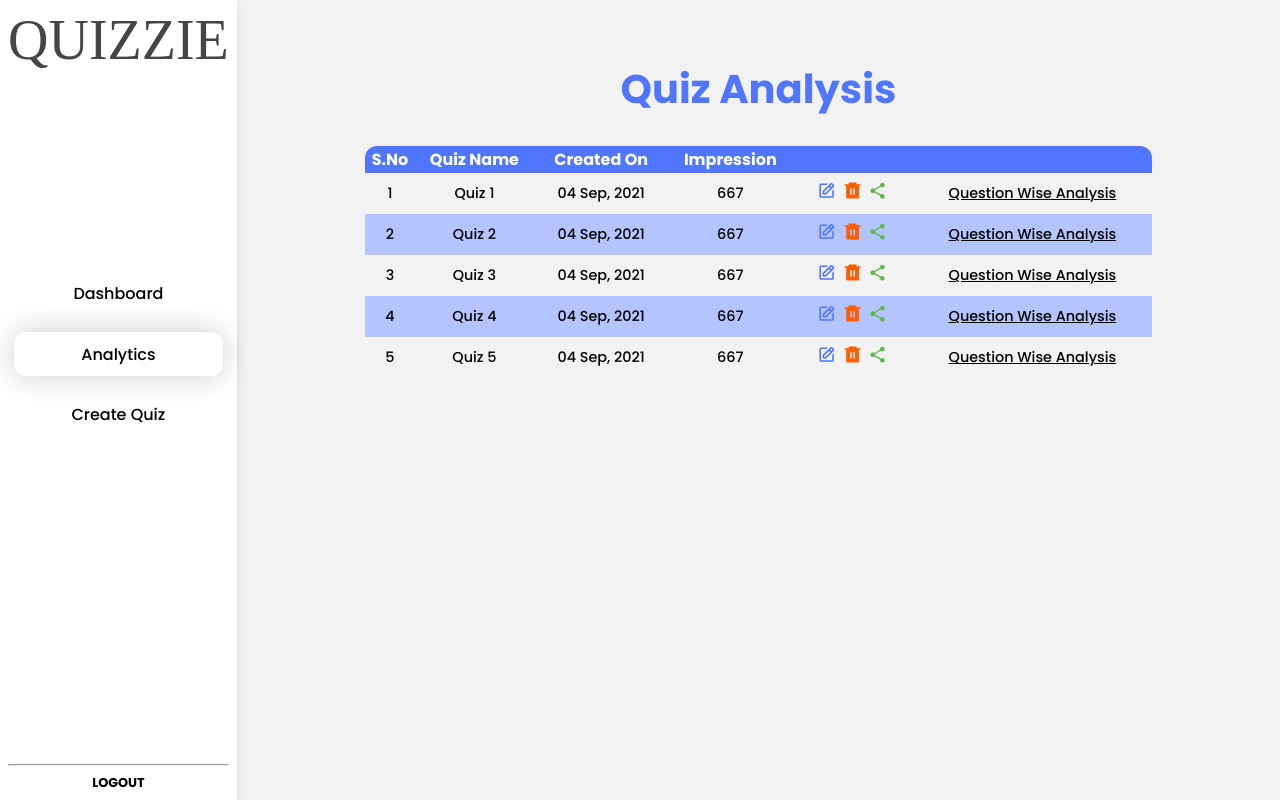
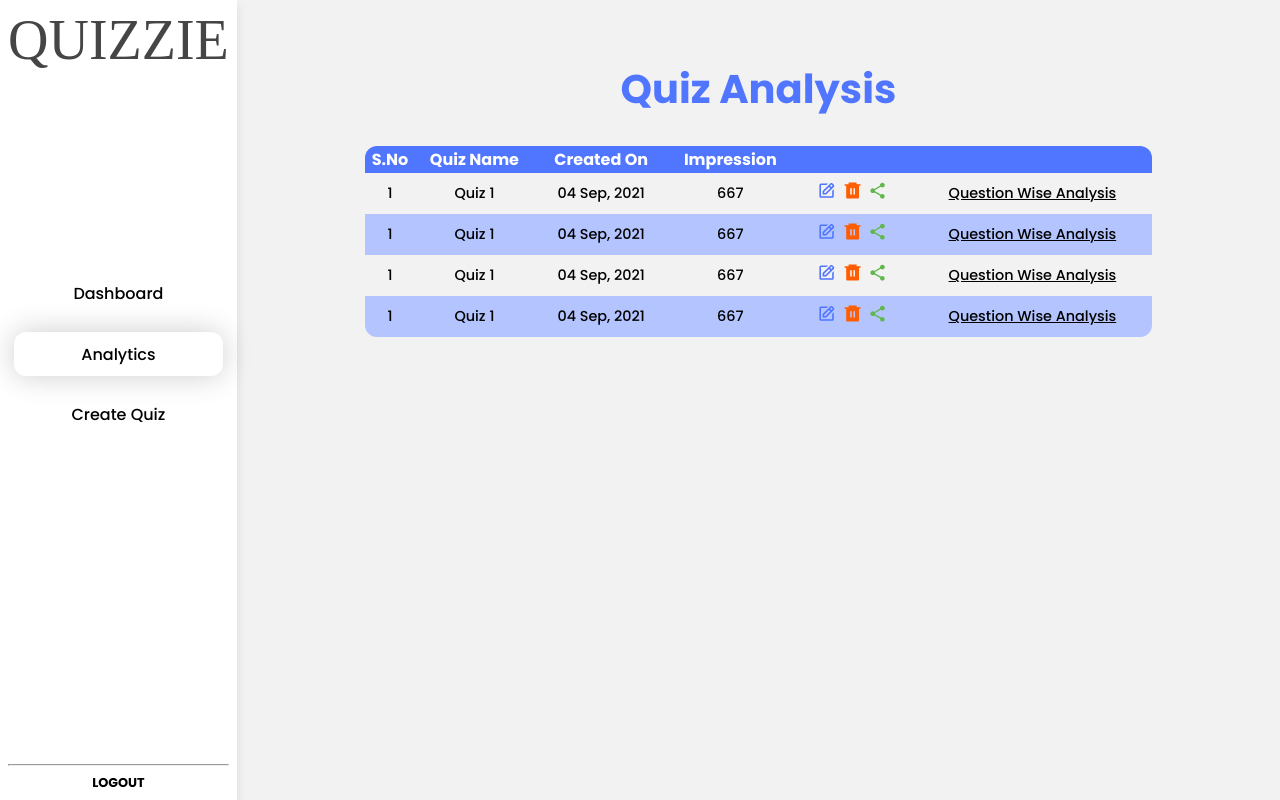
Before and after one commit to whysosaket/Quizzie, a React (Vite) app in the folder client/: page / in a window 1280 px wide. Both pictures are taken after a click on the element "Analytics". Built offline with nearby package versions, Linux system fonts and the light colour scheme; a web font is replaced by a local one.

Commit message:
Poll and QNA Type Added

```diff
--- a/client/src/App.jsx
+++ b/client/src/App.jsx
@@ -1,6 +1,7 @@
 import { BrowserRouter as Router, Route, Routes } from "react-router-dom";
 import Home from "./pages/Home";
 import Auth from "./pages/Auth";
+import QWAnalytics from "./pages/QWAnalytics";
 
 function App() {
   return (
--- /dev/null
+++ b/client/src/components/Analytics/AnalyticItem.jsx
@@ -0,0 +1,34 @@
+import React from "react";
+import { BiEdit } from "react-icons/bi";
+import { RiDeleteBin6Fill } from "react-icons/ri";
+import { IoMdShare } from "react-icons/io";
+import { Link } from "react-router-dom";
+
+const AnalyticItem = (props) => {
+
+  const {setIsSingle} = props;
+
+  const handleQuestionWiseAnalysis = () => {
+    setIsSingle(true);
+  }
+  return (
+    <>
+      <tr>
+        <td>1</td>
+        <td>Quiz 1</td>
+        <td>04 Sep, 2021</td>
+        <td>667</td>
+        <td>
+          <BiEdit className="editicon" />
+          <RiDeleteBin6Fill className="deleteicon" />
+          <IoMdShare className="shareicon" />
+        </td>
+        <td className="qwa">
+            <div onClick={handleQuestionWiseAnalysis}>Question Wise Analysis</div>
+        </td>
+      </tr>
+    </>
+  );
+};
+
+export default AnalyticItem;
--- /dev/null
+++ b/client/src/components/Analytics/PollBox.jsx
@@ -0,0 +1,28 @@
+import React from "react";
+
+const PollBox = () => {
+  return (
+    <>
+      <div className="boxes">
+        <div className="box poll">
+          <h1>60</h1>
+          <h3>Option 1</h3>
+        </div>
+        <div className="box poll">
+          <h1>39</h1>
+          <h3>Option 2</h3>
+        </div>
+        <div className="box poll">
+          <h1>21</h1>
+          <h3>Option 3</h3>
+        </div>
+        <div className="box poll">
+          <h1>21</h1>
+          <h3>Option 4</h3>
+        </div>
+      </div>
+    </>
+  );
+};
+
+export default PollBox;
--- /dev/null
+++ b/client/src/components/Analytics/QNABox.jsx
@@ -0,0 +1,24 @@
+import React from 'react'
+
+const QNABox = () => {
+  return (
+    <>
+     <div className='boxes'>
+            <div className='box'>
+                <h1>60</h1>
+                <h3>People Attemted the question</h3>
+            </div>
+            <div className='box'>
+                <h1>39</h1>
+                <h3>People Answered Correctly</h3>
+            </div>
+            <div className='box'>
+                <h1>21</h1>
+                <h3>People Answered Incorrectly</h3>
+            </div>
+        </div>
+    </>
+  )
+}
+
+export default QNABox
--- /dev/null
+++ b/client/src/components/Analytics/QNAItem.jsx
@@ -0,0 +1,16 @@
+import React from 'react'
+import QNABox from './QNABox'
+import PollBox from './PollBox'
+
+const QNAItem = () => {
+  return (
+    <div className='qnaitem'>
+        <h2>Q.1 Question place holder for analysis ?</h2>
+        {/* <QNABox /> */}
+        <PollBox />
+        <hr />
+    </div>
+  )
+}
+
+export default QNAItem
--- a/client/src/pages/Analytics.jsx
+++ b/client/src/pages/Analytics.jsx
@@ -1,92 +1,43 @@
-import React from 'react'
-import '../styles/Analytics.css'
-import { BiEdit } from "react-icons/bi";
-import { RiDeleteBin6Fill } from "react-icons/ri";
-import { IoMdShare } from "react-icons/io";
+import React, {useState} from "react";
+import "../styles/Analytics.css";
+import AnalyticItem from "../components/Analytics/AnalyticItem";
+import QWAnalytics from "./QWAnalytics";
 
 const Analytics = () => {
+  const [isSingle, setIsSingle] = useState(false);
   return (
-    <div className='analysis'>
-      <h1 className='analtitle'>Quiz Analysis</h1>
-      <div className='analtable'>
-      <table className='table'>
+    <>
+      {isSingle ? (
+        <QWAnalytics />
+      ) : (
+        <>
+          <div className="analysis">
+            <h1 className="analtitle">Quiz Analysis</h1>
+            <div className="analtable">
+              <table className="table">
                 <thead>
                   <tr>
                     <th>S.No</th>
                     <th>Quiz Name</th>
                     <th>Created On</th>
                     <th>Impression</th>
-            <th>{" "}</th>
-            <th>{" "}</th>
+                    <th> </th>
+                    <th> </th>
                   </tr>
                 </thead>
                 <tbody>
-          <tr>
-            <td>1</td>
-            <td>Quiz 1</td>
-            <td>04 Sep, 2021</td>
-            <td>667</td>
-            <td>
-              <BiEdit className='editicon' />
-              <RiDeleteBin6Fill className='deleteicon' />
-              <IoMdShare className='shareicon' />
-            </td>
-            <td className="qwa">Question Wise Analysis</td>
-          </tr>
-          <tr>
-            <td>2</td>
-            <td>Quiz 2</td>
-            <td>04 Sep, 2021</td>
-            <td>667</td>
-            <td>
-              <BiEdit className='editicon' />
-              <RiDeleteBin6Fill className='deleteicon' />
-              <IoMdShare className='shareicon' />
-            </td>
-            <td className="qwa">Question Wise Analysis</td>
-          </tr>
-          <tr>
-            <td>3</td>
-            <td>Quiz 3</td>
-            <td>04 Sep, 2021</td>
-            <td>667</td>
-            <td>
-              <BiEdit className='editicon' />
-              <RiDeleteBin6Fill className='deleteicon' />
-              <IoMdShare className='shareicon' />
-            </td>
-            <td className="qwa">Question Wise Analysis</td>
-          </tr>
-          <tr>
-            <td>4</td>
-            <td>Quiz 4</td>
-            <td>04 Sep, 2021</td>
-            <td>667</td>
-            <td>
-              <BiEdit className='editicon' />
-              <RiDeleteBin6Fill className='deleteicon' />
-              <IoMdShare className='shareicon' />
-            </td>
-            <td className="qwa">Question Wise Analysis</td>
-          </tr>
-          <tr>
-            <td>5</td>
-            <td>Quiz 5</td>
-            <td>04 Sep, 2021</td>
-            <td>667</td>
-            <td>
-              <BiEdit className='editicon' />
-              <RiDeleteBin6Fill className='deleteicon' />
-              <IoMdShare className='shareicon' />
-            </td>
-            <td className="qwa">Question Wise Analysis</td>
-          </tr>
+                  <AnalyticItem setIsSingle={setIsSingle} />
+                  <AnalyticItem setIsSingle={setIsSingle} />
+                  <AnalyticItem setIsSingle={setIsSingle} />
+                  <AnalyticItem setIsSingle={setIsSingle} />
                 </tbody>
               </table>
-
             </div>
           </div>
-  )
-}
+        </>
+      )}
+    </>
+  );
+};
 
-export default Analytics
+export default Analytics;
--- a/client/src/pages/Home.jsx
+++ b/client/src/pages/Home.jsx
@@ -4,6 +4,7 @@ import Sidebar from '../components/Sidebar'
 import Dashboard from './Dashboard'
 import CreateQuiz from './CreateQuiz'
 import Analytics from './Analytics'
+import QWAnalytics from './QWAnalytics'
 
 const pages = ['Dashboard', 'Analytics', 'Create Quiz']
 
--- /dev/null
+++ b/client/src/pages/QWAnalytics.jsx
@@ -0,0 +1,26 @@
+import React from 'react';
+import "../styles/QWAnalytics.css";
+import QNAItem from '../components/Analytics/QNAItem';
+
+const QWAnalytics = () => {
+  return (
+    <div className='qwacontainer'>
+      <div className='title'>
+        Quiz 2 Question Analysis
+        <div className='littleinfo'>
+          <h5>Created on: 04 Sep, 2023</h5>
+          <h5>Impression: 667</h5>
+        </div>
+      </div>
+      <div className='items'>
+          <QNAItem />
+          <QNAItem />
+          <QNAItem />
+          <QNAItem />
+          <QNAItem />
+      </div>
+    </div>
+  )
+}
+
+export default QWAnalytics
--- a/client/src/styles/Analytics.css
+++ b/client/src/styles/Analytics.css
@@ -56,6 +56,8 @@
 
 .qwa{
     text-decoration: underline;
+    color: black;
+    cursor: pointer;
 }
 
 /* different style for odd and even children */
--- /dev/null
+++ b/client/src/styles/QWAnalytics.css
@@ -0,0 +1,75 @@
+.qwacontainer{
+    margin-top: 2rem;
+
+}
+
+.qwacontainer .title{
+    color: #5076FF;
+    font-size: 2.5rem;
+    font-weight: 600;
+    display: flex;
+    justify-content: space-between;
+    align-items: center;
+}
+
+.qwacontainer .littleinfo{
+    color: #FF5D01;
+    font-size: 1rem;
+    display: flex;
+    flex-direction: column;
+}
+
+.qwacontainer .littleinfo h5{
+    font-size: 1rem;
+    font-weight: 500;
+    margin: 0;
+}
+
+.qwacontainer .items{
+    margin-top: 3rem;
+}
+
+.qwacontainer .qnaitem h2{
+    font-size: 1.5rem;
+    font-weight: 500;
+}
+
+.qwacontainer .boxes{
+    margin-top: 1rem;
+    display: flex;
+    flex-wrap: wrap;
+}
+
+.qwacontainer .boxes .box{
+    width: 25%;
+    margin: 1rem;
+    padding: 1rem;
+    border-radius: 12px;
+    background-color: #fff;
+    display: flex;
+    flex-direction: column;
+    align-items: center;
+}
+
+.qwacontainer .boxes .box h1{
+    font-size: 2rem;
+    font-weight: 500;
+    margin: 0;
+}
+
+.qwacontainer .boxes .box h3{
+    font-size: 0.9rem;
+    font-weight: 500;
+    margin: 0;
+}
+
+.qwacontainer .boxes .box.poll{
+    font-size: 2rem;
+    flex-direction: row;
+    justify-content: center;
+    width: 15%;
+}
+
+.qwacontainer .boxes .box.poll h1{
+    margin-right: 0.8rem;
+}
```
Lines whose indentation alone changed are shown as unchanged.
